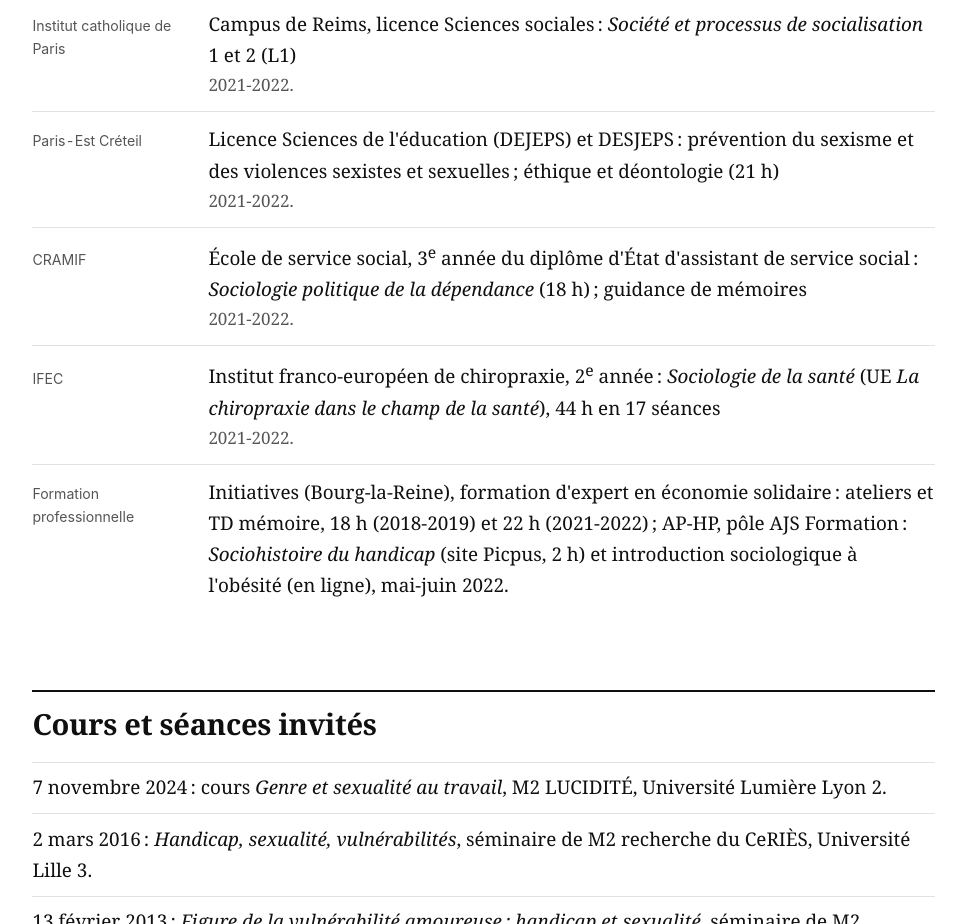
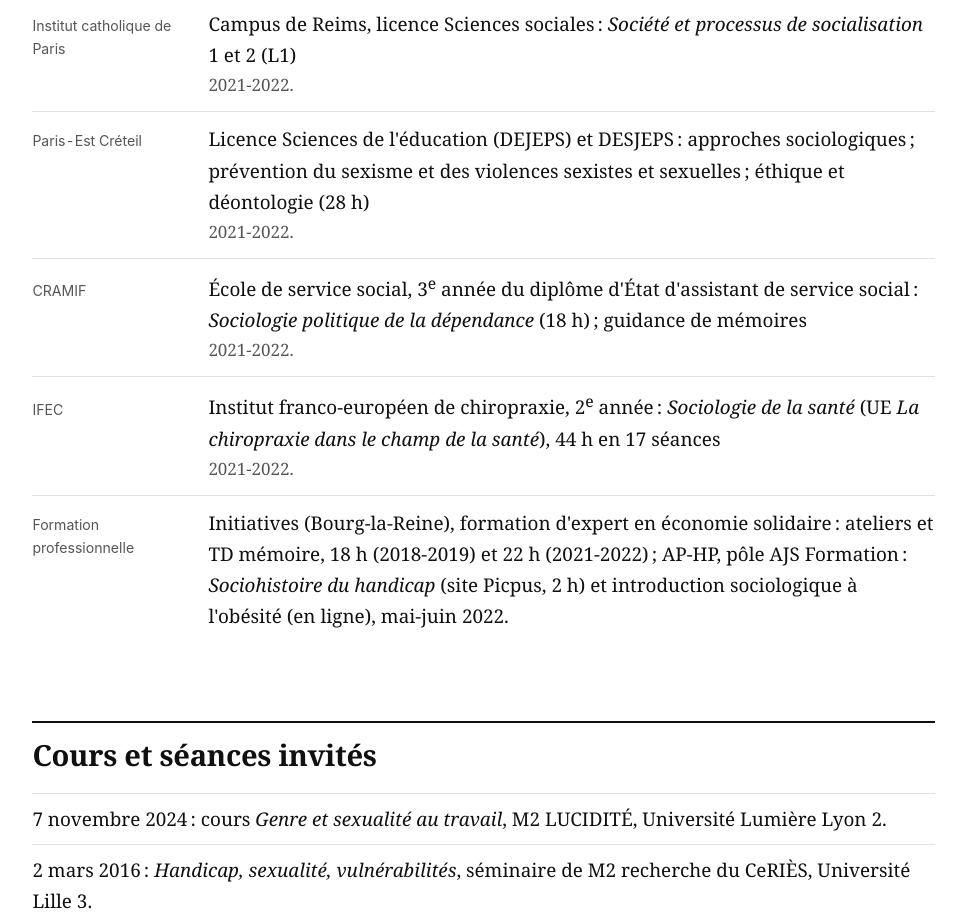
Before and after one commit to pierrebrasseur/pierrebrasseur.github.io, a plain HTML site: page enseignement.html in a window 1280 px wide. Shown: the part 5080-6004 px from the top of the page, without its empty margins (294-1260 px from the left). Drawn offline with Linux system fonts and the light colour scheme.

Commit message:
Enseignement : UPEC 2021-22, quatre journées (28 h) et intitulé « approches sociologiques »
Co-Authored-By: Claude Sonnet 5.5 <noreply@anthropic.com>

```diff
--- a/enseignement.html
+++ b/enseignement.html
@@ -213,7 +213,7 @@
     </div>
     <div>
       <dt>Paris-Est Créteil</dt>
-      <dd>Licence Sciences de l'éducation (DEJEPS) et DESJEPS&#8239;: prévention du sexisme et des violences sexistes et sexuelles&#8239;; éthique et déontologie (21 h)<br><small>2021-2022.</small></dd>
+      <dd>Licence Sciences de l'éducation (DEJEPS) et DESJEPS&#8239;: approches sociologiques&#8239;; prévention du sexisme et des violences sexistes et sexuelles&#8239;; éthique et déontologie (28 h)<br><small>2021-2022.</small></dd>
     </div>
     <div>
       <dt>CRAMIF</dt>
```
